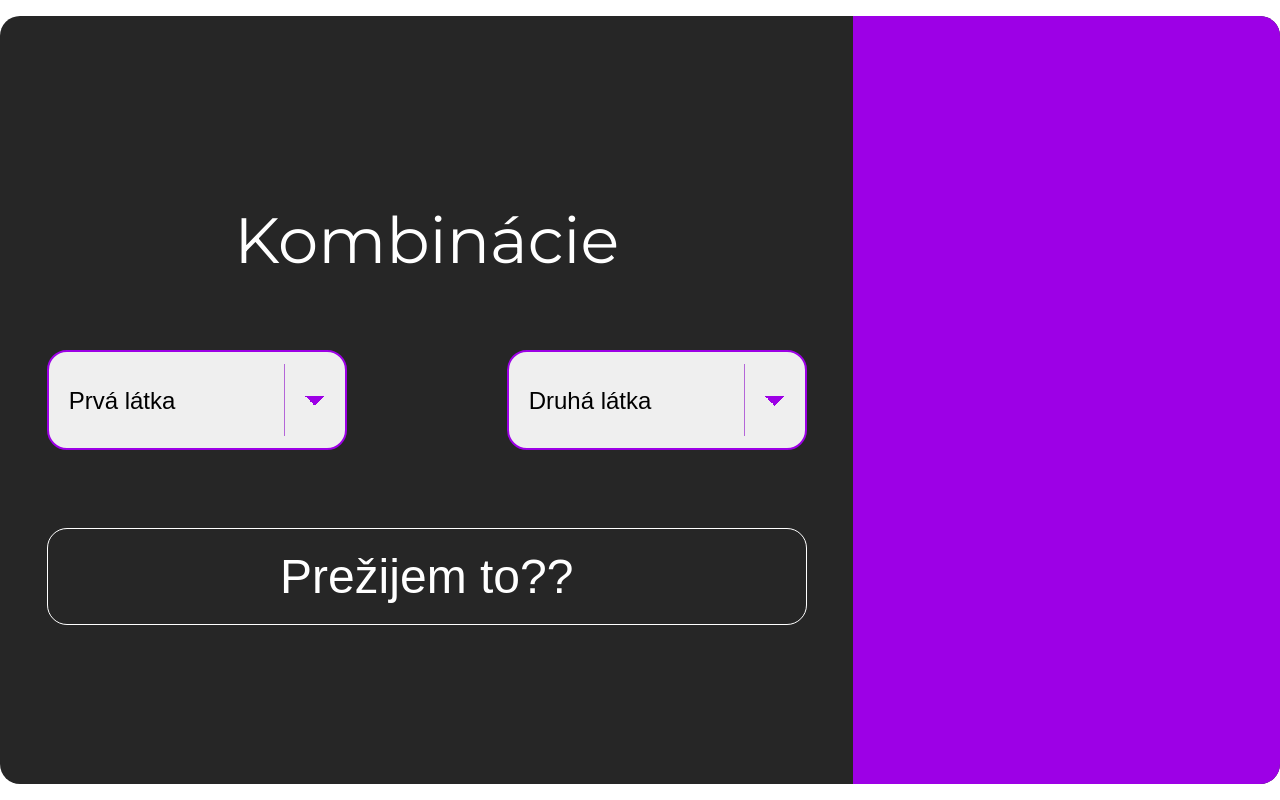
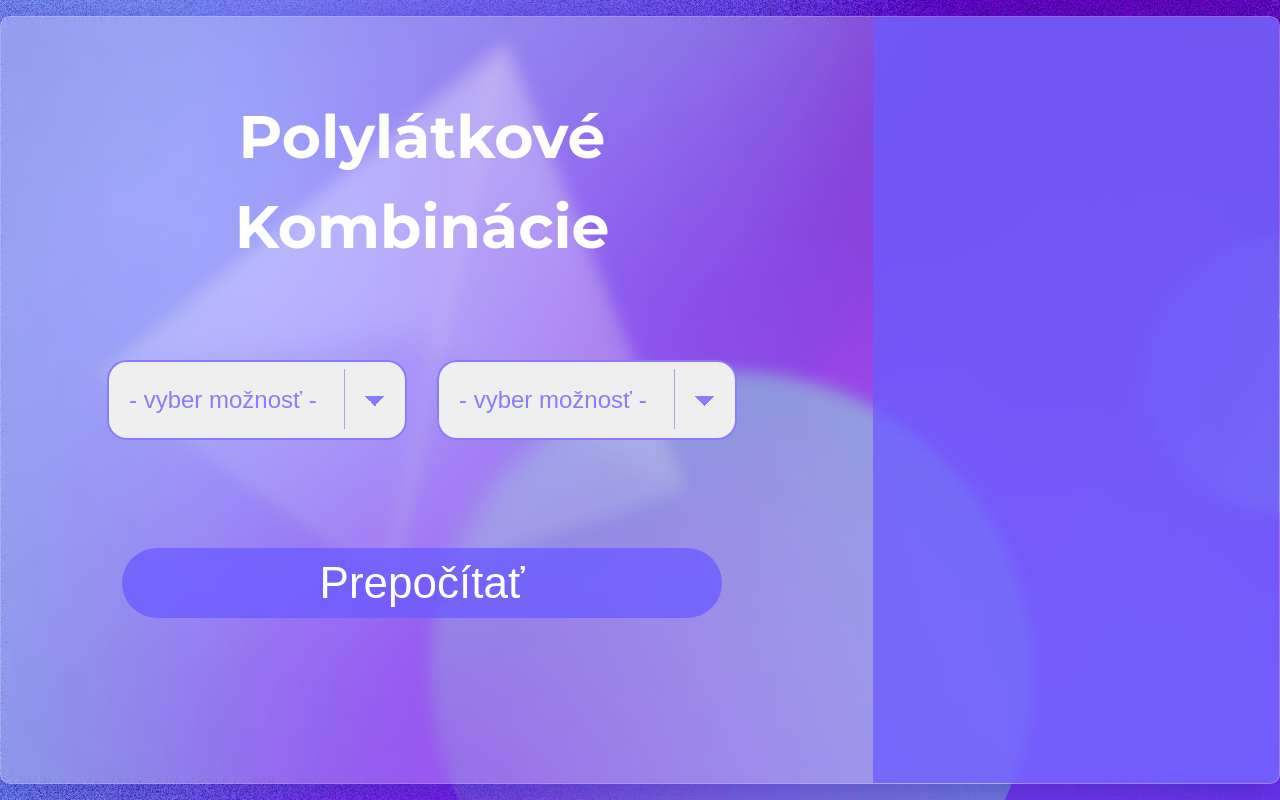
Before and after one commit to bobbyblaze/bobbyblaze.github.io, a plain HTML site: page combinations/combinations.html in a window 1280 px wide. Drawn offline with Linux system fonts and the light colour scheme.

Commit message:
FE upgrades on combinator subsite
- glassmorphysm
- colors
- background

```diff
--- a/combinations/combinations.css
+++ b/combinations/combinations.css
@@ -7,6 +7,7 @@ body {
     align-items: center;
     justify-items: center;
     height: 100vh;
+    background-image: url(images/background.jpeg);
 }
 
 main {
@@ -14,50 +15,59 @@ main {
     max-height: 768px;
     height: 100%;
     width: 100%;
-    background-color: #262626;
     display: grid;
     grid-template-columns: repeat(3, 1fr);
     grid-template-rows: repeat(3, 1fr);
-    grid-column-gap: 0px;
+    grid-column-gap: 30px;
     grid-row-gap: 0px;
-    border-radius: 20px;
+
+    /* glassmorphysm */
+    background: rgba( 255, 255, 255, 0.25 );
+    box-shadow: 0 8px 32px 0 rgba( 31, 38, 135, 0.37 );
+    backdrop-filter: blur( 8px );
+    -webkit-backdrop-filter: blur( 8px );
+    border-radius: 10px;
+    border: 1px solid rgba( 255, 255, 255, 0.18 );
 }
 
 h1 {
     grid-area: 1 / 1 / 2 / 3;
     color: white;
-    font-size: 64px;
+    font-size: 60px;
     text-align: center;
+    justify-self: center;
     align-self: flex-end;
+    font-weight: 700;
+    line-height: 1.5;
+    max-width: 600px;
 }
 
 #firstSubstance {
     grid-area: 2 / 1 / 3 / 2;
-    height: 100px;
+    height: 80px;
     width: 300px;
     align-self: center;
     justify-self: right;
-    margin-right: 80px;
     border-radius: 20px;
     padding-inline: 20px;
     font-size: 24px;
-    color: black;
+    color: hsla(246, 100%, 68%, 0.776);
     font-weight: 400;
 
-    border: 2px solid hsl(281, 100%, 45%);
+    border: 2px solid hsla(246, 100%, 68%, 0.776);
 
     background-image:
-        linear-gradient(45deg, transparent 50%, hsl(281, 100%, 45%) 50%),
-        linear-gradient(135deg, hsl(281, 100%, 45%) 50%, transparent 50%),
-        linear-gradient(to right, hsl(281, 100%, 45%), #ccc);
+        linear-gradient(45deg, transparent 50%, hsla(246, 100%, 68%, 0.776) 50%),
+        linear-gradient(135deg, hsla(246, 100%, 68%, 0.776) 50%, transparent 50%),
+        linear-gradient(to right, hsla(246, 100%, 68%, 0.776), #ccc);
     background-position:
-      calc(100% - 30px) calc(1em + 20px),
-      calc(100% - 20px) calc(1em + 20px),
-      calc(100% - 2.5em) 0.5em;
+      calc(100% - 30px) calc(1em + 10px),
+      calc(100% - 20px) calc(1em + 10px),
+      calc(100% - 2.5em) 0.3em;
     background-size:
       10px 10px,
       10px 10px,
-      1px 3em;
+      1px 2.5em;
     background-repeat: no-repeat;
 
     /* remove default arrow on dropdown */
@@ -68,31 +78,30 @@ h1 {
 
 #secondSubstance {
     grid-area: 2 / 2 / 3 / 3;
-    height: 100px;
+    height: 80px;
     width: 300px;
     align-self: center;
     justify-self: left;
-    margin-left: 80px;
     border-radius: 20px;
     padding-inline: 20px;
     font-size: 24px;
-    color: black;
+    color: hsla(246, 100%, 68%, 0.776);
     font-weight: 400;
 
-    border: 2px solid hsl(281, 100%, 45%);
+    border: 2px solid hsla(246, 100%, 68%, 0.776);
 
     background-image:
-        linear-gradient(45deg, transparent 50%, hsl(281, 100%, 45%) 50%),
-        linear-gradient(135deg, hsl(281, 100%, 45%) 50%, transparent 50%),
-        linear-gradient(to right, hsl(281, 100%, 45%), #ccc);
+        linear-gradient(45deg, transparent 50%, hsla(246, 100%, 68%, 0.776) 50%),
+        linear-gradient(135deg, hsla(246, 100%, 68%, 0.776) 50%, transparent 50%),
+        linear-gradient(to right, hsla(246, 100%, 68%, 0.776), #ccc);
     background-position:
-      calc(100% - 30px) calc(1em + 20px),
-      calc(100% - 20px) calc(1em + 20px),
-      calc(100% - 2.5em) 0.5em;
+      calc(100% - 30px) calc(1em + 10px),
+      calc(100% - 20px) calc(1em + 10px),
+      calc(100% - 2.5em) 0.3em;
     background-size:
       10px 10px,
       10px 10px,
-      1px 3em;
+      1px 2.5em;
     background-repeat: no-repeat;
 
     /* remove default arrow on dropdown */
@@ -110,29 +119,29 @@ select::-ms-expand {
     display: flex;
     align-items: flex-start;
     justify-content: center;
-
+    margin-top: 20px;
 }
 
 button {
-    font-size: 48px;
-    background-color: transparent;
-    border: 1px solid white;
-    border-radius: 20px;
-    max-width: 760px;
+    font-size: 44px;
+    background-color: hsla(246, 100%, 68%, 0.776);
+    border: 0 solid rgba(255, 255, 255, 0);
+    border-radius: 40px;
+    max-width: 600px;
     width: 100%;
-    padding: 20px;
+    padding: 10px;
     color: white;
 }
 
 .messageHolder {
-    grid-area: 1 / 3 / 4 / 4;
+    grid-area: 1 / 3 / 5 / 4;
     display: flex;
     align-items: center;
     justify-content: center;
     width: 100%;
     height: 100%;
-    background-color: hsl(281, 100%, 45%);
-    border-radius: 0 20px 20px 0;
+    background-color: hsla(246, 100%, 68%, 0.776);
+    border-radius: 0 10px 10px 0;
 }
 
 .messageHolder h3 {
@@ -141,8 +150,3 @@ button {
     font-weight: 700;
     text-align: center;
 }
-
-
-button:hover, button:active {
-    background-color: hsl(281, 100%, 45%);
-}
--- a/combinations/combinations.html
+++ b/combinations/combinations.html
@@ -5,21 +5,21 @@
 
   <link rel="icon" type="image/png" sizes="32x32" href="../images/binary-icon-32x32.png">
 
-  <title>Combinator</title>
+  <title>Polylátkové Kombinácie</title>
 
   <link rel="stylesheet" href="normalize.css">
   <link rel="stylesheet" href="combinations.css">
 </head>
 <body>
     <main>
-        <h1>Kombinácie</h1>
+        <h1>Polylátkové Kombinácie</h1>
         <select id="firstSubstance">
-            <option value="">Prvá látka</option>
+            <option value="">- vyber možnosť -</option>
         </select>
         <select id="secondSubstance">
-            <option value="">Druhá látka</option>
+            <option value="">- vyber možnosť -</option>
         </select>
-        <div class="buttonHolder"><button id="calculate">Prežijem to??</button></div>
+        <div class="buttonHolder"><button id="calculate">Prepočítať</button></div>
         <div class="messageHolder">
             <h3 id="verdict"></h3>
         </div>
--- a/combinations/combinations.js
+++ b/combinations/combinations.js
@@ -187,7 +187,7 @@ function calculateSwitched(dropdownValues){
     || dropdownValues == options[27] //benzodiazepines mdma
     || dropdownValues == options[28] //benzodiazepines mushrooms
     ) {
-    finalVerdict = "Nízke riziko a zníženie"
+    finalVerdict = "Nízke riziko a zníženie účinku"
 } else if (
        dropdownValues == options[0]  //alkohol amphetamines
     || dropdownValues == options[8]  //alcohol mdma
```
Also changed, not shown: combinations/images/background.jpeg (added).
